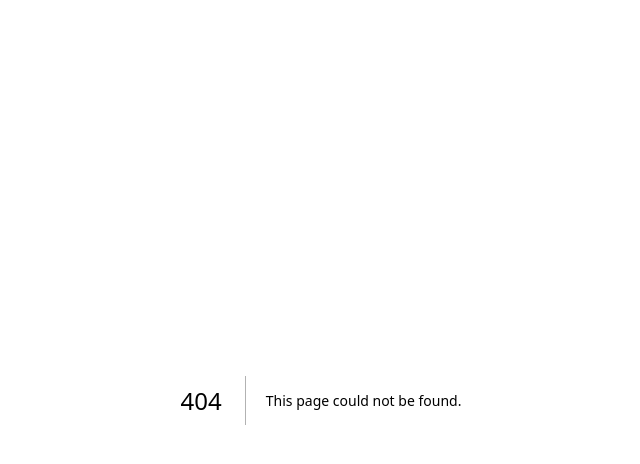
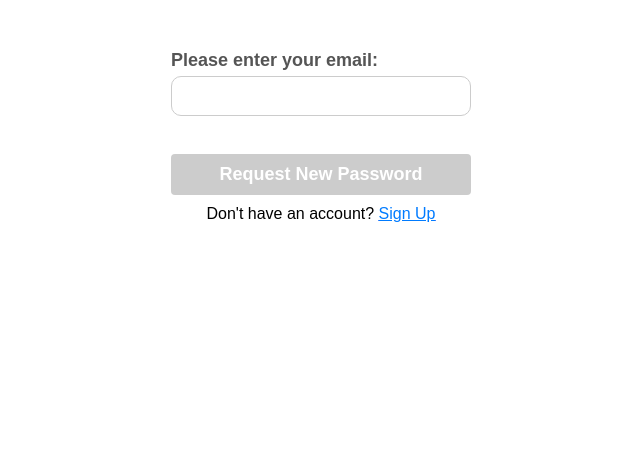
Before and after one commit to rhaversen/GroupSchedulerFrontend-Deprecated, a Next.js app: page /new-password in a window 1280 px wide. Before the commit this address had no page. Shown: the top 464 px of the page, without its empty margins (319-959 px from the left). Built offline with nearby package versions, Linux system fonts and the light colour scheme.

Commit message:
initial new-password page commit

```diff
--- /dev/null
+++ b/src/pages/new-password.jsx
@@ -0,0 +1,89 @@
+// External Packages
+import { useState } from 'react';
+import axios from 'axios';
+import validator from 'validator';
+import Link from 'next/link';
+
+// Local Modules
+import styles from './userInput.module.scss';
+import InputField from '../components/inputField.jsx';
+import useUserInputForm from '../hooks/useUserInputForm.js';
+
+const API_URL = process.env.NEXT_PUBLIC_API_URL + '/api/v1/users/request-new-password' || '';
+
+const validations = {
+    email: {
+        validate: value => validator.isEmail(value) ? true : <> Please enter a valid email </>,
+    }
+};
+
+const inputConfigs = [
+    { type: 'email', name: 'email', label: 'Please enter your email:', autoComplete: 'email' },
+];
+
+function NewPassword() {
+    const [message, setMessage] = useState('');
+    const [isLoading, setIsLoading] = useState(false);
+    const [shouldShake, setShouldShake] = useState(false);
+    const { values: formData, errors, formIsValid, handleChange } = useUserInputForm({
+        email: ''
+    }, validations);
+
+    const triggerErrorShake = () => {
+        setShouldShake(true);
+        setTimeout(() => setShouldShake(false), 500);
+    }
+
+    const handleSubmit = async (e) => {
+        e.preventDefault();
+        setIsLoading(true);
+
+        try {
+            setMessage('');
+            await axios.post(API_URL, formData);
+            setMessage('Please check your email inbox for a password reset link');
+        } catch (error) {
+            triggerErrorShake();
+            setMessage('There was a problem with the server! Please try again later...');
+        } finally {
+            setIsLoading(false);
+        }
+    };
+
+    return (
+        <div className={styles.container}>
+            <form onSubmit={handleSubmit} className={styles.form}>
+                {inputConfigs.map(input => (
+                    <InputField
+                        key={input.name}
+                        type={input.type}
+                        name={input.name}
+                        label={input.label}
+                        autoComplete={input.autoComplete}
+                        value={formData[input.name]}
+                        onChange={handleChange}
+                        errorMessage={errors[input.name] || ''}
+                    />
+                ))}
+                <button
+                    type="submit"
+                    disabled={!formIsValid || isLoading}
+                    className={`${styles.submitButton} ${shouldShake ? styles.shake : ''}`}>
+                    {'Request New Password'}
+                </button>
+            </form>
+            <p className={styles.redirectPrompt}>
+                Don't have an account? <Link href="/register"><span className={styles.redirectLink}>Sign Up</span></Link>
+            </p>
+            {message && <p className={styles.message}>{message}</p>}
+        </div>
+    );
+}
+
+export async function getServerSideProps(context) {
+    // Check if user is logged in here
+    // For now, let's return an empty props
+    return { props: {} };
+}
+
+export default NewPassword;
```
